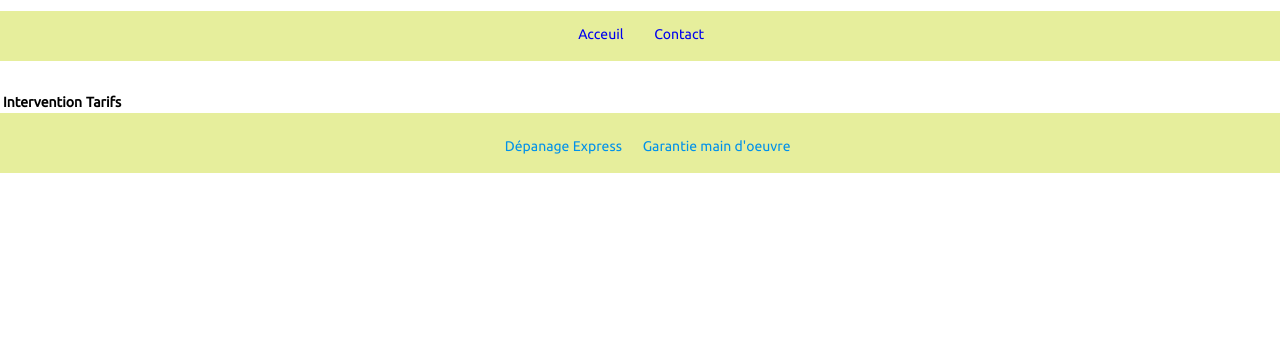
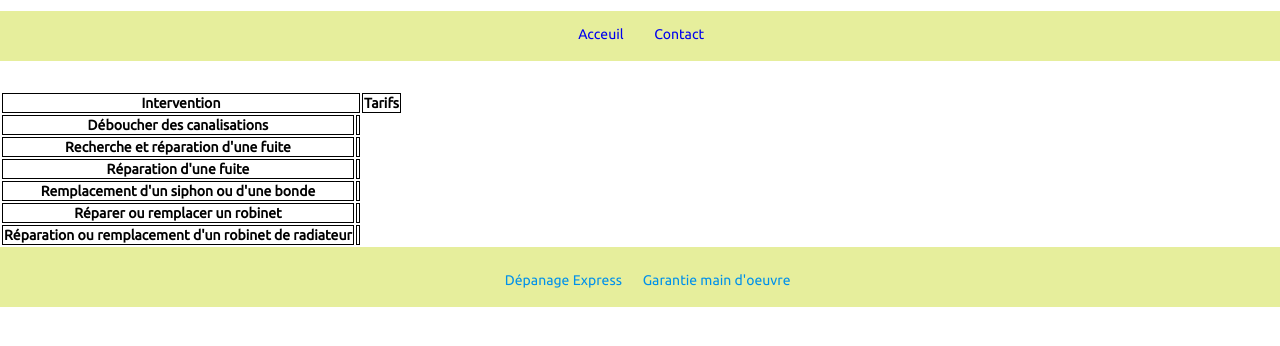
Before and after one commit to gustavofringe/projectPlumber, a plain HTML site: page pages/rate.html in a window 1280 px wide. Shown: the part 196-542 px from the top of the page. Drawn offline with Linux system fonts and the light colour scheme.

Commit message:
rate.html: Add benefit in table

```diff
--- a/pages/rate.html
+++ b/pages/rate.html
@@ -47,7 +47,30 @@
         </tr>
         </thead>
         <tboby>
-
+            <tr>
+                <th>Déboucher des canalisations</th>
+                <th></th>
+            </tr>
+            <tr>
+                <th>Recherche et réparation d'une fuite</th>
+                <th></th>
+            </tr>
+            <tr>
+                <th>Réparation d'une fuite</th>
+                <th></th>
+            </tr>
+            <tr>
+                <th>Remplacement d'un siphon ou d'une bonde</th>
+                <th></th>
+            </tr>
+            <tr>
+                <th>Réparer ou remplacer un robinet</th>
+                <th></th>
+            </tr>
+            <tr>
+                <th>Réparation ou remplacement d'un robinet de radiateur</th>
+                <th></th>
+            </tr>
         </tboby>
     </table>
 </main>
--- a/webroot/css/style.css
+++ b/webroot/css/style.css
@@ -139,6 +139,15 @@ footer {
 
 /*
 *
+*##################################### rate.html
+*
+*
+*/
+tr, th {
+  border: 1px solid black; }
+
+/*
+*
 *
 *############################## tablet format
 *
```
Also changed, not shown: 1 other file.
